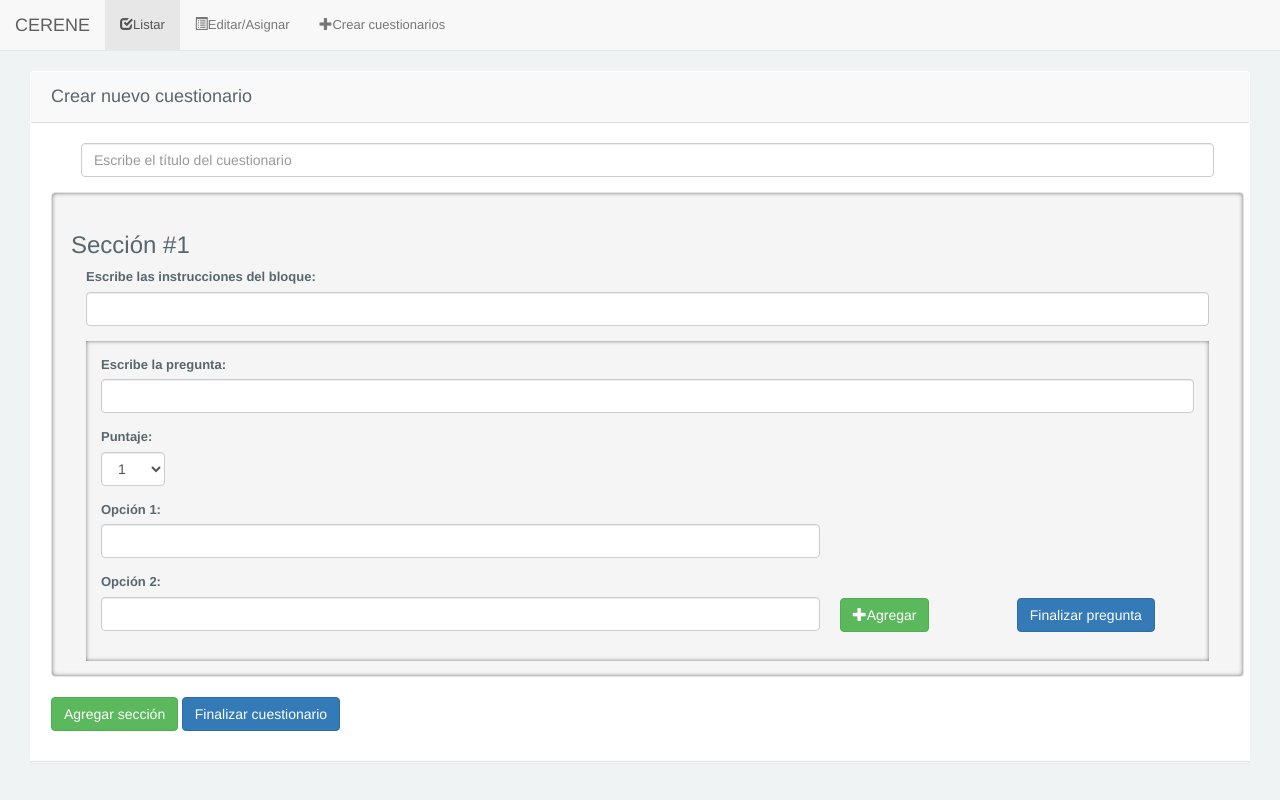
After one commit to carloscituc/cuestionario, a PHP site: page /Cuestionario/cuestionarios_crear.php in a window 1280 px wide. The commit adds this page. Run offline with PHP 8.4, Linux system fonts and the light colour scheme.

Commit message:
Vista crear cuestionarios
Vista de crear cuestionarios lista...

```diff
--- a/Cuestionario/css/estilos.css
+++ b/Cuestionario/css/estilos.css
@@ -31,6 +31,42 @@ body {
 #paciente{
     margin-bottom: 15px;
 }
+#titulo{
+    margin-bottom: 15px;
+}
+
+#instrucciones{
+    margin-bottom: 15px;
+}
+
+#pregunta{
+    -webkit-box-shadow: inset 0px 0px 5px -1px rgba(0,0,0,0.75);
+    -moz-box-shadow: inset 0px 0px 5px -1px rgba(0,0,0,0.75);
+    box-shadow: inset 0px 0px 5px -1px rgba(0,0,0,0.75);
+    padding-bottom: 15px;
+}
+
+#puntaje{
+    margin-right: 150px;
+}
+
+#bloque{
+-webkit-box-shadow: inset 0px 0px 5px -1px rgba(0,0,0,0.75);
+-moz-box-shadow: inset 0px 0px 5px -1px rgba(0,0,0,0.75);
+box-shadow: inset 0px 0px 5px -1px rgba(0,0,0,0.75);
+    padding-bottom: 15px;
+}
+
+#mas{
+    margin-top: 40px;
+    margin-left: -10px;
+}
+
+#finPregunta{
+    margin-top: 40px;
+    margin-left: -10px;
+}
+
 .footer {
     height: 50px;
     width:100%;
--- /dev/null
+++ b/Cuestionario/cuestionarios_crear.php
@@ -0,0 +1,99 @@
+<!--Vista crear cuestionario-->
+<!DOCTYPE html>
+<html lang="es">
+    <?php include("design/head.php"); ?>
+    <body>
+        <?php include("design/header.php"); ?>
+        <!-- start: Content -->
+        <div id="content">
+            <div class="form-element">
+                <div class="col-md-12 padding-0">
+                    <div class="col-md-12">
+                        <div class="panel form-element-padding">
+                            <div class="panel-heading">
+                                <h4>Crear nuevo cuestionario</h4>
+                            </div>
+                            <div class="panel-body" style="padding-bottom:30px;">
+                                <form method="post" action="#">
+
+                                    <div class="form-group">
+                                        <div class="col-sm-12" id="titulo">
+                                            <div class="col-sm-12 padding-0">
+                                                <input type="text" class="form-control" placeholder="Escribe el título del cuestionario">
+                                            </div>
+                                        </div>
+                                    </div>
+                                    <div class="row">
+                                        <div class="form-group">
+                                            <div class="col-sm-12">
+                                                <div class="col-md-12 col-md-offset-0 well" id="bloque">
+                                                    <h3>Sección #1</h3>
+                                                    <div class="col-md-12">
+                                                        <label for="id_instrucciones">Escribe las instrucciones del bloque:</label>
+                                                        <input type="text" id="instrucciones" class="form-control" placeholder="">
+                                                        <div class="col-md-12" id="pregunta">
+                                                            <div class="row">
+                                                                <div class="col-md-12" style="margin-top: 15px;">
+                                                                    <label for="id_instrucciones">Escribe la pregunta:</label>
+                                                                    <input type="text" class="form-control" placeholder="">
+                                                                </div>
+                                                            </div>
+                                                            <div class="row">
+                                                                <div class="col-md-1" style="margin-top:15px;">
+                                                                    <label for="id_puntaje">Puntaje:</label>
+                                                                    <select class="form-control" id="puntaje">
+                                                                        <option>1</option>
+                                                                        <option>2</option>
+                                                                        <option>3</option>
+                                                                        <option>4</option>
+                                                                        <option>5</option>
+                                                                        <option>6</option>
+                                                                        <option>7</option>
+                                                                        <option>8</option>
+                                                                        <option>9</option>
+                                                                        <option>10</option>
+                                                                    </select>
+                                                                </div>
+                                                            </div>
+                                                            <div class="row">
+                                                                <div class="col-md-8" style="margin-top:15px;">
+                                                                    <label for="id_opcion1">Opción 1:</label>
+                                                                    <input type="text" class="form-control" placeholder="">
+                                                                </div>
+                                                            </div>
+                                                            <div class="row">
+                                                                <div class="col-md-8" style="margin-top:15px; margin-bottom:15px;">
+                                                                    <label for="id_opcion2">Opción 2:</label>
+                                                                    <input type="text" class="form-control" placeholder="">
+                                                                </div>
+                                                                <div class="col-md-2" id="mas">
+                                                                    <button type="button" class="btn btn-success"><span class="glyphicon glyphicon-plus"></span>Agregar</button>
+                                                                </div>
+                                                                <div class="col-md-2" id="finPregunta" style="margin-left:-10px">
+                                                                    <button type="button" class="btn btn-primary">Finalizar pregunta</button>
+                                                                </div>
+                                                            </div>
+                                                        </div>
+                                                    </div>
+                                                </div>
+                                            </div>
+                                        </div>
+                                    </div>
+                                    <div class="row">
+                                        <div class="col-md-4">
+                                            <input class="submit btn btn-success" type="submit" value="Agregar sección">
+                                            <input type="hidden" name="submitted" value="TRUE">
+
+                                            <input class="submit btn btn-primary" type="submit" value="Finalizar cuestionario">
+                                            <input type="hidden" name="submitted" value="TRUE">
+                                        </div>
+                                    </div>
+                                    </div>
+                                </form>
+                        </div>
+                    </div>
+                </div>
+            </div>
+        </div>
+        </div>
+    <!-- end: content -->
--- a/Cuestionario/design/header.php
+++ b/Cuestionario/design/header.php
@@ -18,7 +18,7 @@ otro elemento que se pueda ocultar al minimizar la barra -->
         <ul class="nav navbar-nav">
             <li class="active"><a href="index.php"><span class="glyphicon glyphicon-check" aria-hidden="true"></span>Listar</a></li>
             <li><a href="cuestionarios_Editar-Asignar.php"><span class="glyphicon glyphicon-list-alt" aria-hidden="true"></span>Editar/Asignar</a></li>
-            <li><a href="C_crear.php"><span class="glyphicon glyphicon-plus" aria-hidden="true"></span>Crear cuestionarios</a></li>
+            <li><a href="cuestionarios_crear.php"><span class="glyphicon glyphicon-plus" aria-hidden="true"></span>Crear cuestionarios</a></li>
         </ul>
     </div>
 </nav>
```
Also changed, not shown: Cuestionario/cuetionarios_crear.php (deleted, +0 -53 lines).
